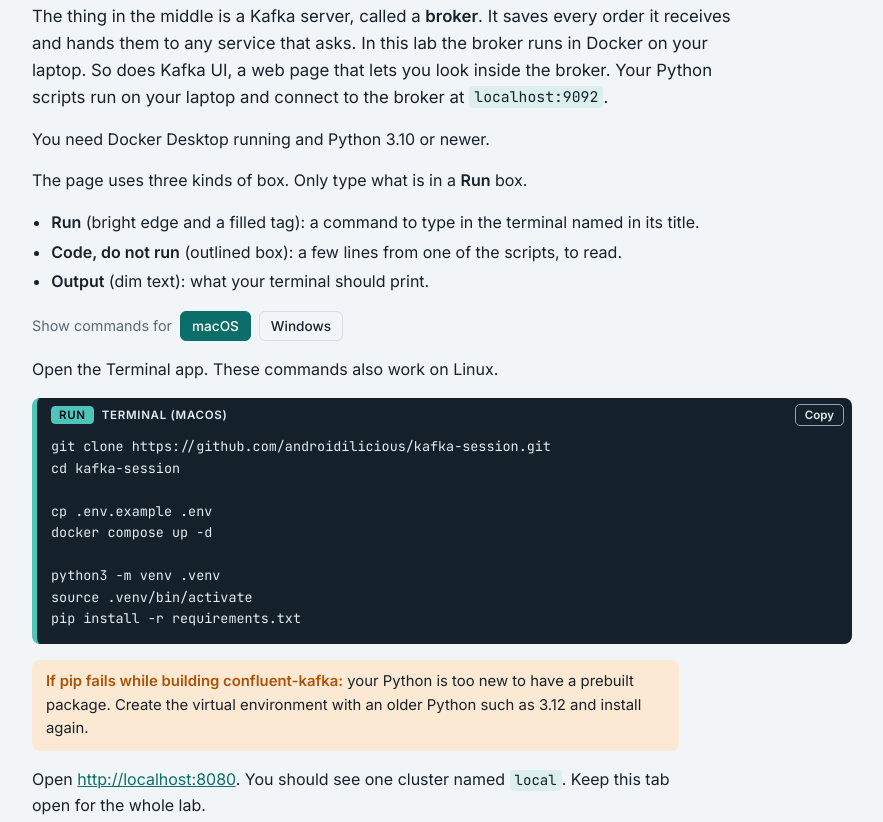
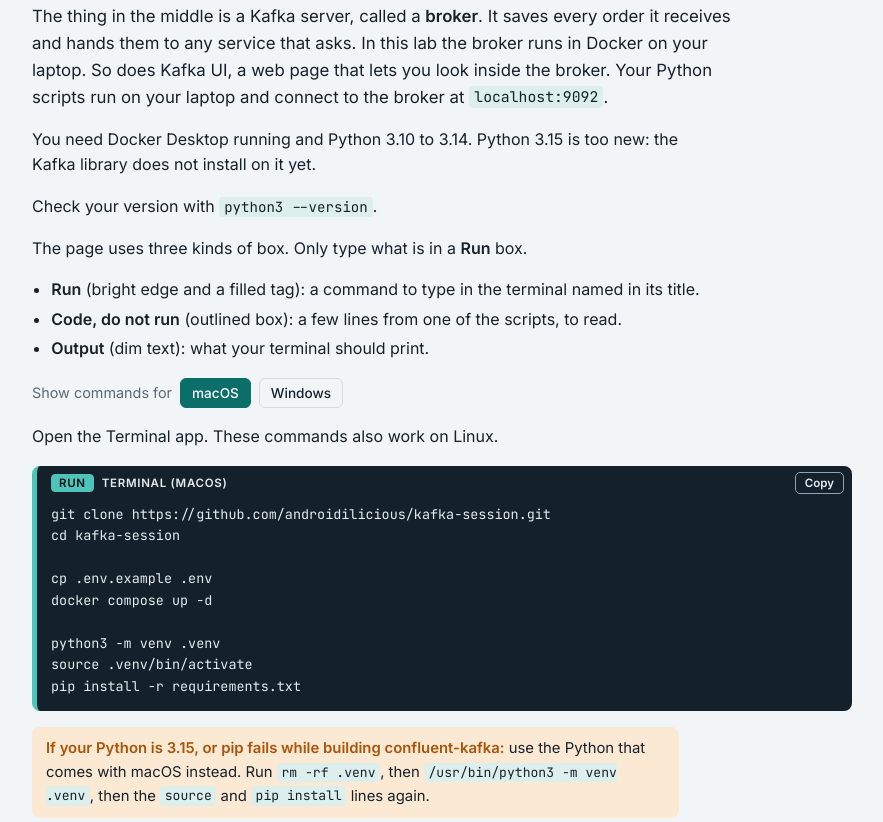
Before and after one commit to androidilicious/kafka-session, a plain HTML site: page docs/index.html in a window 1280 px wide. Shown: the part 1239-2061 px from the top of the page, without its empty margins (328-1211 px from the left). Drawn offline with Linux system fonts and the light colour scheme.

Commit message:
State the Python versions that work and how to fix a too-new Python
- Step 01 and the README now say Python 3.10 to 3.14; 3.15 has no
  confluent-kafka package yet and fails at pip install
- Give a concrete fix for macOS and for Windows

Co-Authored-By: Claude Fable 5.2 <noreply@anthropic.com>

```diff
--- a/docs/index.html
+++ b/docs/index.html
@@ -236,7 +236,9 @@ table.recap th { font-weight: 600; color: var(--muted); font-size: .76rem; text-
   <div class="step-head"><span class="n">01</span><h2>Put Kafka in the middle</h2></div>
   <p class="ask">What is the thing in the middle, and where does it run?</p>
   <p class="idea">The thing in the middle is a Kafka server, called a <b>broker</b>. It saves every order it receives and hands them to any service that asks. In this lab the broker runs in Docker on your laptop. So does Kafka UI, a web page that lets you look inside the broker. Your Python scripts run on your laptop and connect to the broker at <code>localhost:9092</code>.</p>
-  <p>You need Docker Desktop running and Python 3.10 or newer.</p>
+  <p>You need Docker Desktop running and Python 3.10 to 3.14. Python 3.15 is too new: the Kafka library does not install on it yet.</p>
+  <p class="os-mac">Check your version with <code>python3 --version</code>.</p>
+  <p class="os-win">Check your version with <code>python --version</code>.</p>
   <p>The page uses three kinds of box. Only type what is in a <b>Run</b> box.</p>
   <ul class="plain">
     <li><b>Run</b> (bright edge and a filled tag): a command to type in the terminal named in its title.</li>
@@ -267,7 +269,8 @@ python -m venv .venv
 .venv\Scripts\Activate.ps1
 pip install -r requirements.txt</pre></div>
   <div class="note os-win"><b>If PowerShell says running scripts is disabled:</b> run <code>Set-ExecutionPolicy -Scope Process -ExecutionPolicy RemoteSigned</code>, then run the <code>Activate.ps1</code> line again. This only affects the current window.</div>
-  <div class="note"><b>If pip fails while building confluent-kafka:</b> your Python is too new to have a prebuilt package. Create the virtual environment with an older Python such as 3.12 and install again.</div>
+  <div class="note os-mac"><b>If your Python is 3.15, or pip fails while building confluent-kafka:</b> use the Python that comes with macOS instead. Run <code>rm -rf .venv</code>, then <code>/usr/bin/python3 -m venv .venv</code>, then the <code>source</code> and <code>pip install</code> lines again.</div>
+  <div class="note os-win"><b>If your Python is 3.15, or pip fails while building confluent-kafka:</b> install Python 3.12 from python.org. Delete the <code>.venv</code> folder, run <code>py -3.12 -m venv .venv</code>, then the <code>Activate.ps1</code> and <code>pip install</code> lines again.</div>
   <p>Open <a href="http://localhost:8080">http://localhost:8080</a>. You should see one cluster named <code>local</code>. Keep this tab open for the whole lab.</p>
   <div class="note"><b>If that address shows something else:</b> another app on your laptop is already using port 8080. In <code>docker-compose.yml</code>, change <code>"8080:8080"</code> to <code>"8081:8080"</code>, run <code>docker compose up -d</code> again, and open port 8081.</div>
   <p>The lab uses several terminals at once. <b>In every new terminal</b>, go to the <code>kafka-session</code> folder and activate the environment first, or <code>python</code> will not find the Kafka library:</p>
```
Also changed, not shown: 1 other file.
